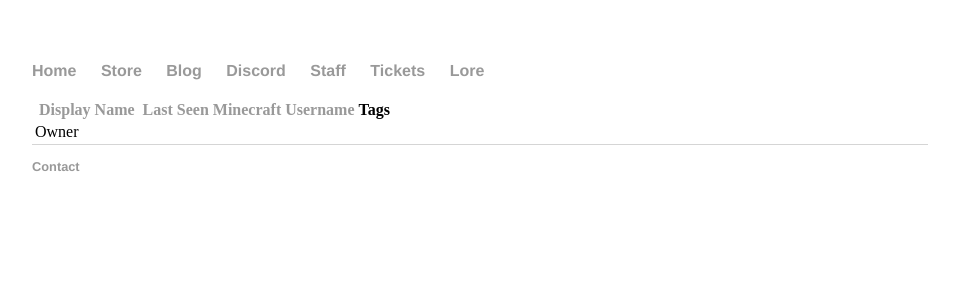
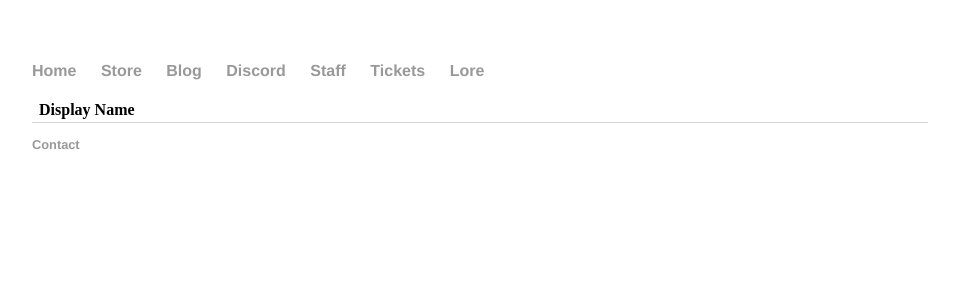
Before and after one commit to JustGamingLTD/justgamingltd.github.io2, a Jekyll site: the page built from staff/index.html, in a window 1280 px wide. Shown: the top 300 px of the page, without its empty margins (160-1119 px from the left). Built offline with Jekyll 4.4.1, drawn with Linux system fonts in a browser that asks for light colours.

Commit message:
Update index.html

```diff
--- a/staff/index.html
+++ b/staff/index.html
@@ -7,9 +7,6 @@ title: PVAI - Staff
 
   <table class="items-list"><tbody>
     <tr class="header"><th class="col-avatar"></th>
-      <th class="col-displayname"><a href="#" onclick="Module_Members.getInstance(44981192).applySort('displayname');return false;">Display Name</a></th>
-      <th class="col-online"></th><th class="col-lastseen"><a href="#" onclick="Module_Members.getInstance(44981192).applySort('lastseen');return false;">Last Seen</a></th>
-      <th class="col-custom"><a href="#" onclick="Module_Members.getInstance(44981192).applySort('custom');return false;">Minecraft Username</a></th>
-      <th class="col-tags">Tags</th></tr><tr class="divider-row"><td class="divider-col" colspan="6"><div class="element_smalltitle"><div class="left"><!--  --></div><div class="right"><!--  --></div><div class="title"><div class="mask">Owner</div></div></div></td></tr>
+      <th>Display Name</th>
   </table>
 </div>
```
